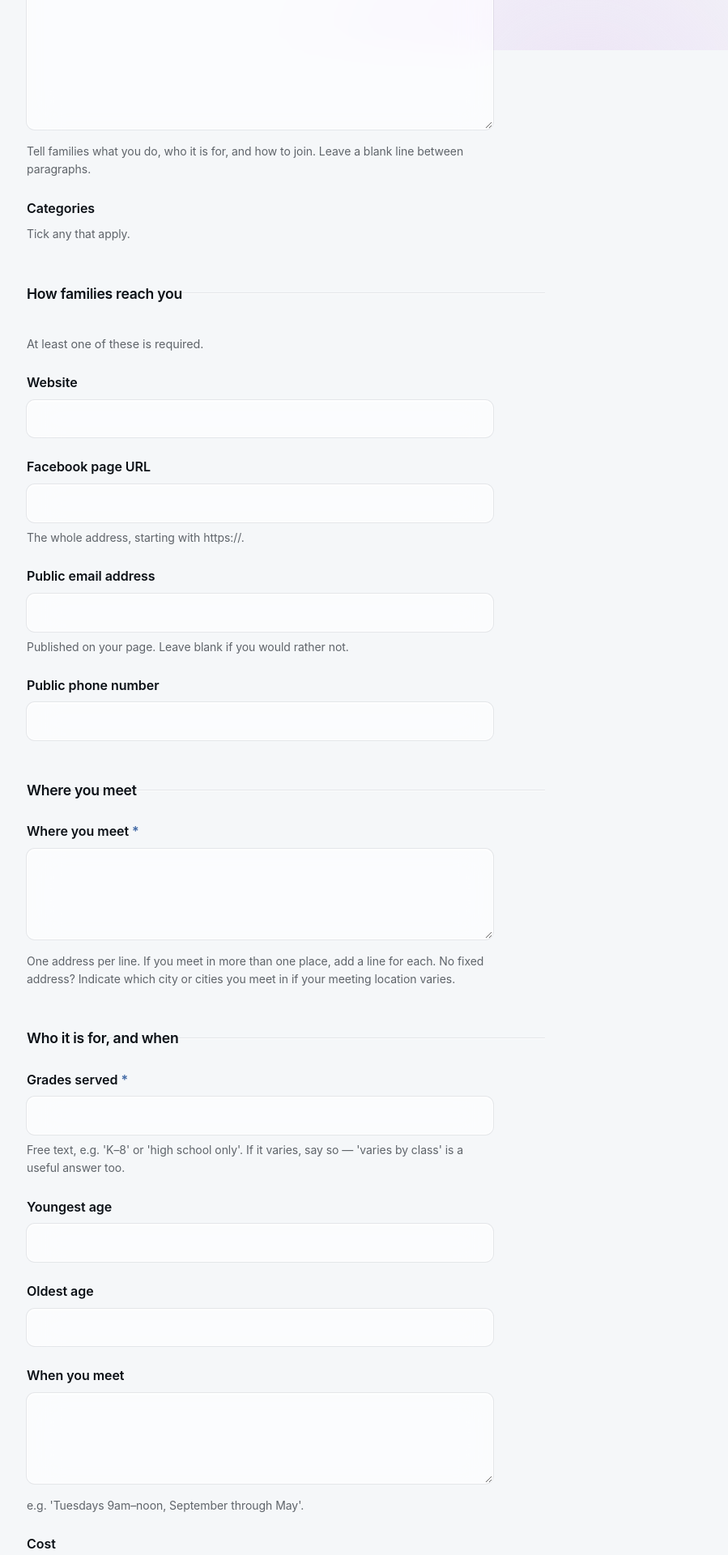
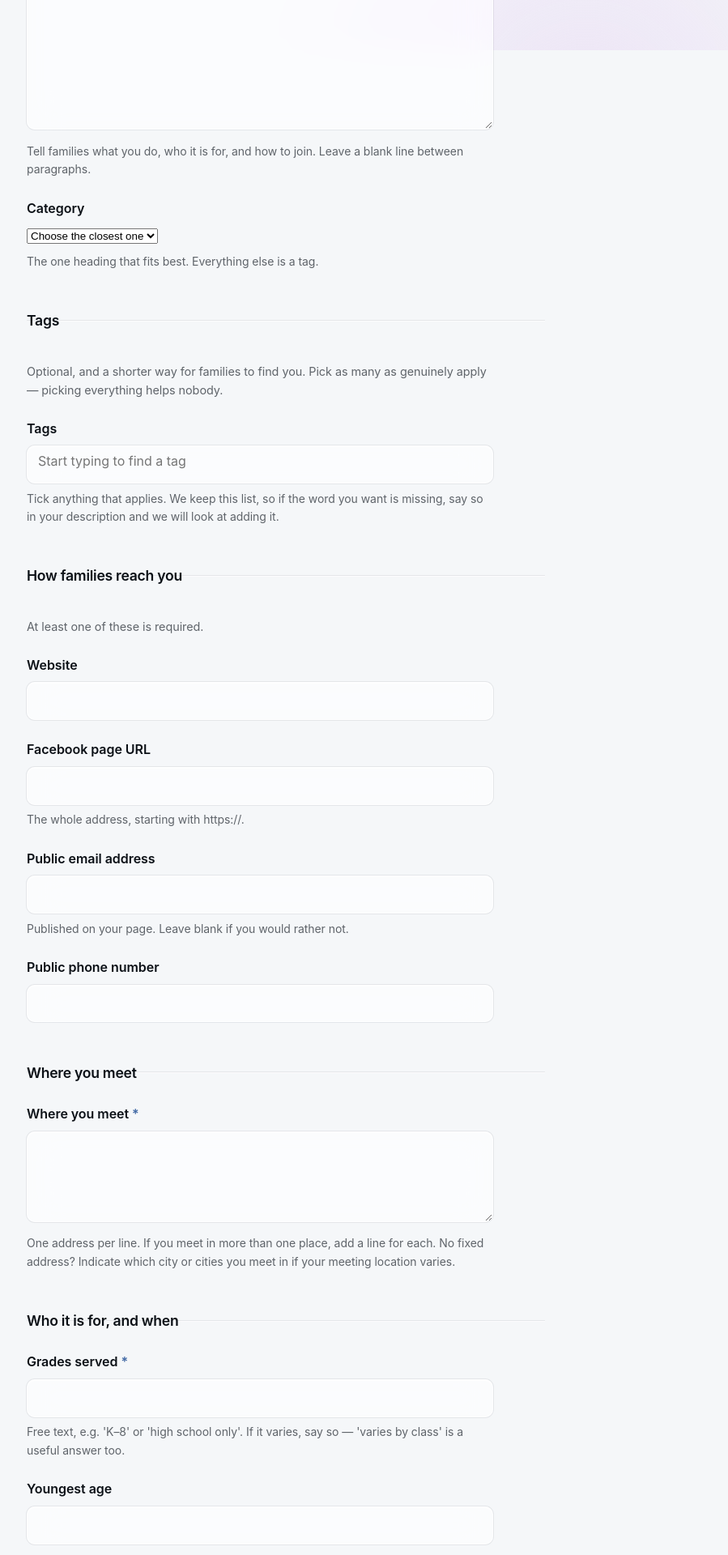
Before and after one commit to jmbarne3/volusiahd, a Django app: page /register/ in a window 1280 px wide. Shown: the part 738-2658 px from the top of the page at 81% size, without its empty margins (71-970 px from the left). Run offline with Django 5.2, Linux system fonts and the light colour scheme; data that the repository does not hold is empty.

Commit message:
Moved to a single category:

```diff
--- a/src/directory/forms.py
+++ b/src/directory/forms.py
@@ -12,7 +12,7 @@ formatting nobody asked for; plain text becomes paragraphs on approval.
 
 from django import forms
 
-from .models import Category, Submission
+from .models import Category, Submission, Tag
 
 # Bots fill every field they find; people never see this one.
 HONEYPOT_FIELD = "website_url"
@@ -28,11 +28,15 @@ class BaseSubmissionForm(forms.ModelForm):
 
     website_url = forms.CharField(required=False, widget=forms.HiddenInput)
 
-    categories = forms.ModelMultipleChoiceField(
+    # One category, so a dropdown rather than a list of checkboxes. There are
+    # fewer than ten and they are mutually exclusive by design; anything finer
+    # than a heading is a tag.
+    category = forms.ModelChoiceField(
         queryset=Category.objects.all(),
         required=False,
-        widget=forms.CheckboxSelectMultiple,
-        help_text="Tick any that apply.",
+        widget=forms.Select,
+        empty_label="Choose the closest one",
+        help_text="The one heading that fits best. Everything else is a tag.",
     )
 
     def clean(self):
@@ -54,13 +58,37 @@ class ProgramRegistrationForm(BaseSubmissionForm):
         label="I run this program, or I am authorized to list it",
     )
 
+    # Pick from the vocabulary; never add to it. A free-text tag field would
+    # give us "co-op", "Co-Op" and "coop" inside a week, and the whole value of
+    # a tag is that the same idea always carries the same word. The queryset is
+    # evaluated per request rather than at import, so a tag added in the admin
+    # this morning is on the form this afternoon.
+    tags = forms.ModelMultipleChoiceField(
+        queryset=Tag.objects.all(),
+        required=False,
+        # A plain <select multiple>, which Select2 turns into a searchable
+        # multiselect on the registration page. Without JavaScript it stays a
+        # usable native control rather than nothing at all.
+        widget=forms.SelectMultiple(
+            attrs={
+                "data-tag-select": "",
+                "data-placeholder": "Start typing to find a tag",
+                "size": "8",
+            }
+        ),
+        label="Tags",
+        help_text="Tick anything that applies. We keep this list, so if the word you "
+        "want is missing, say so in your description and we will look at adding it.",
+    )
+
     class Meta:
         model = Submission
         fields = [
             "program_name",
             "short_description",
             "description",
-            "categories",
+            "category",
+            "tags",
             "website",
             "facebook",
             "email",
@@ -190,7 +218,7 @@ class ProgramReferralForm(BaseSubmissionForm):
             "email",
             "phone",
             "locations",
-            "categories",
+            "category",
             "description",
             "submitter_name",
             "submitter_email",
--- a/src/directory/views.py
+++ b/src/directory/views.py
@@ -6,7 +6,7 @@ from .models import Category, Page, Program, Tag
 
 
 def _published_programs():
-    return Program.objects.published().prefetch_related("categories")
+    return Program.objects.published().select_related("category")
 
 
 def _listing_context(programs, **extra):
@@ -49,7 +49,7 @@ def program_list(request):
     active_category = None
     if category_slug:
         active_category = get_object_or_404(Category, slug=category_slug)
-        programs = programs.filter(categories=active_category)
+        programs = programs.filter(category=active_category)
 
     return render(
         request,
@@ -63,9 +63,7 @@ def category_detail(request, slug):
     return render(
         request,
         "directory/program_list.html",
-        _listing_context(
-            _published_programs().filter(categories=category), active_category=category
-        ),
+        _listing_context(_published_programs().filter(category=category), active_category=category),
     )
 
 
--- /dev/null
+++ b/src/static/css/tag-select.css
@@ -0,0 +1,144 @@
+/* Select2, dressed to match the rest of the site.
+ *
+ * Loaded only by the registration form, because it is the only page with a
+ * Select2 on it and no other page should pay for the stylesheet.
+ *
+ * Select2's own CSS is light-only and hardcodes its greys and its blue
+ * highlight, so every rule here exists to replace one of those with a token
+ * from site.css. Those tokens are already light-dark() pairs, which is why
+ * there is no separate dark theme below — the dark theme is these same rules.
+ *
+ * The closed control copies the text-input recipe from site.css verbatim
+ * (hairline border, --pane behind a blur, the lit top edge) so the tag field
+ * does not read as a different kind of thing from the fields above it.
+ *
+ * Selectors are doubled where Select2 4.0 and 4.1 name things differently
+ * ([aria-selected] versus --selected), so upgrading Django's vendored copy
+ * cannot silently drop the styling on the floor.
+ */
+
+/* --- The closed control -------------------------------------------------- */
+
+.select2-container { width: 100% !important; }
+
+.select2-container--default .select2-selection--multiple {
+  padding: .35rem .5rem;
+  border: 1px solid var(--hairline);
+  border-radius: var(--radius-sm);
+  background: var(--pane);
+  -webkit-backdrop-filter: var(--blur);
+  backdrop-filter: var(--blur);
+  box-shadow: inset 0 1px 0 var(--highlight), 0 0 0 1px var(--edge);
+  color: var(--ink);
+  min-height: 2.9rem;
+}
+.select2-container--default.select2-container--focus .select2-selection--multiple,
+.select2-container--default.select2-container--open .select2-selection--multiple {
+  border-color: var(--accent);
+  box-shadow: inset 0 1px 0 var(--highlight), 0 0 0 2px var(--accent);
+  outline: none;
+}
+
+.select2-container--default
+  .select2-selection--multiple
+  .select2-search--inline
+  .select2-search__field {
+  margin: 0;
+  color: var(--ink);
+  font: inherit;
+}
+.select2-container--default .select2-selection--multiple .select2-selection__placeholder {
+  color: var(--muted);
+}
+
+/* --- The chosen tags, as chips ------------------------------------------- */
+
+/* Deliberately the same shape as the .tag-chip on a program page, so a tag
+   looks like a tag whether you are choosing one or reading one. */
+.select2-container--default .select2-selection--multiple .select2-selection__choice {
+  display: inline-flex;
+  align-items: center;
+  gap: .4rem;
+  margin: .2rem .3rem .2rem 0;
+  padding: .2rem .65rem;
+  border: 0;
+  border-radius: var(--radius-pill);
+  background: var(--accent-wash);
+  color: var(--ink);
+  font-size: .85rem;
+}
+.select2-container--default .select2-selection--multiple .select2-selection__choice__remove {
+  order: 2;
+  margin: 0;
+  padding: 0;
+  border: 0;
+  background: none;
+  color: var(--muted);
+  font-size: 1.15em;
+  line-height: 1;
+}
+.select2-container--default
+  .select2-selection--multiple
+  .select2-selection__choice__remove:hover {
+  background: none;
+  color: var(--danger-line);
+}
+
+/* --- The dropdown -------------------------------------------------------- */
+
+/* --pane-solid, not --pane: this panel carries small text over whatever
+   happens to be behind it, and translucency there costs too much contrast. */
+.select2-dropdown {
+  border: 1px solid var(--hairline);
+  border-radius: var(--radius-sm);
+  background: var(--pane-solid);
+  box-shadow: 0 0 0 1px var(--edge), var(--shadow-hover);
+}
+.select2-search--dropdown { padding: var(--s-2); }
+.select2-container--default .select2-search--dropdown .select2-search__field {
+  padding: .45rem .6rem;
+  border: 1px solid var(--hairline);
+  border-radius: var(--radius-sm);
+  background: var(--pane-raised);
+  box-shadow: inset 0 1px 0 var(--highlight), 0 0 0 1px var(--edge);
+  color: var(--ink);
+  font: inherit;
+}
+.select2-results__option {
+  padding: .45rem .65rem;
+  color: var(--ink);
+}
+.select2-container--default .select2-results__option--highlighted[aria-selected],
+.select2-container--default
+  .select2-results__option--highlighted.select2-results__option--selectable {
+  background: var(--accent);
+  color: var(--accent-ink);
+}
+.select2-container--default .select2-results__option[aria-selected="true"],
+.select2-container--default .select2-results__option--selected {
+  background: var(--pane-raised);
+  color: var(--muted);
+}
+
+@media (prefers-reduced-transparency: reduce) {
+  .select2-container--default .select2-selection--multiple {
+    background: var(--pane-solid);
+    -webkit-backdrop-filter: none;
+    backdrop-filter: none;
+  }
+}
+
+/* --- Without JavaScript -------------------------------------------------- */
+
+/* The native control the form falls back to. Select2 hides the <select> and
+   renders its own, so these rules apply only when the script did not run. */
+select[data-tag-select] {
+  width: 100%;
+  min-height: 11rem;
+  padding: .45rem;
+  border: 1px solid var(--hairline);
+  border-radius: var(--radius-sm);
+  background: var(--pane-solid);
+  color: var(--ink);
+  font: inherit;
+}
--- a/src/templates/base.html
+++ b/src/templates/base.html
@@ -85,6 +85,7 @@ ever added, this block needs a hash or a nonce.{% endcomment %}
 </script>
 
 <link rel="stylesheet" href="{% static 'css/site.css' %}">
+{% block extra_css %}{% endblock %}
 </head>
 <body>
 <a class="skip" href="#main">Skip to content</a>
@@ -121,5 +122,12 @@ ever added, this block needs a hash or a nonce.{% endcomment %}
     </div>
   </div>
 </footer>
+
+{% comment %}
+Empty on every page but the registration form. The theme switch above is inline
+in <head> because it has to run before first paint; anything down here is an
+enhancement the page already works without.
+{% endcomment %}
+{% block scripts %}{% endblock %}
 </body>
 </html>
--- a/src/templates/directory/_program_cards.html
+++ b/src/templates/directory/_program_cards.html
@@ -5,7 +5,7 @@
       <h3><a href="{{ program.get_absolute_url }}">{{ program.name }}</a></h3>
       <p>{{ program.short_description }}</p>
       <p class="meta">
-        {% for category in program.categories.all %}<span class="tag c{{ category|colour_code }}">{{ category.name }}</span>{% endfor %}
+        {% if program.category %}<span class="tag c{{ program.category|colour_code }}">{{ program.category.name }}</span>{% endif %}
         {% if program.step_up_display %}<span class="tag step-up">{{ program.step_up_display }}</span>{% endif %}
         {% if program.primary_location %}<span class="where">{{ program.primary_location|truncatechars:40 }}{% if program.location_list|length > 1 %} +{{ program.location_list|length|add:"-1" }}{% endif %}</span>{% endif %}
       </p>
--- a/src/templates/directory/program_detail.html
+++ b/src/templates/directory/program_detail.html
@@ -16,7 +16,7 @@
   <p class="lede">{{ program.short_description }}</p>
 
   <p class="meta">
-    {% for category in program.categories.all %}<a class="tag c{{ category|colour_code }}" href="{{ category.get_absolute_url }}">{{ category.name }}</a>{% endfor %}
+    {% if program.category %}<a class="tag c{{ program.category|colour_code }}" href="{{ program.category.get_absolute_url }}">{{ program.category.name }}</a>{% endif %}
   </p>
 
   <div class="program-layout">
--- a/src/templates/directory/refer.html
+++ b/src/templates/directory/refer.html
@@ -19,7 +19,7 @@
   {% field form.email %}
   {% field form.phone %}
   {% field form.locations %}
-  {% field form.categories %}
+  {% field form.category %}
   {% field form.description %}
   {% field form.submitter_name %}
   {% field form.submitter_email %}
--- a/src/templates/directory/register.html
+++ b/src/templates/directory/register.html
@@ -1,9 +1,43 @@
 {% extends "base.html" %}
-{% load directory_extras %}
+{% load directory_extras static %}
 
 {% block title %}Register your program — {{ site_name }}{% endblock %}
 {% block og_title %}Register your program{% endblock %}
 {% block meta_description %}Run a homeschool co-op, class, team, or support group in Volusia County? Add it to the directory.{% endblock %}
+
+{% comment %}
+Select2 comes from django.contrib.admin's vendored copies rather than a CDN or a
+checked-in bundle: they are already installed, already collected by
+collectstatic and already served by whitenoise, so this page adds no new
+dependency and no third-party request. The coupling is to admin's static paths,
+which a Django upgrade could in principle move, so a test asserts the four
+files still resolve.
+{% endcomment %}
+{% block extra_css %}
+<link rel="stylesheet" href="{% static 'admin/css/vendor/select2/select2.min.css' %}">
+<link rel="stylesheet" href="{% static 'css/tag-select.css' %}">
+{% endblock %}
+
+{% block scripts %}
+<script src="{% static 'admin/js/vendor/jquery/jquery.min.js' %}"></script>
+<script src="{% static 'admin/js/vendor/select2/select2.full.min.js' %}"></script>
+<script>
+  // The field is a working <select multiple> before this runs and after it
+  // fails, so everything here is guarded rather than assumed.
+  (function () {
+    var jq = window.jQuery;
+    var select = document.querySelector("select[data-tag-select]");
+    if (!jq || !select || typeof jq.fn.select2 !== "function") return;
+    // `size` only helps the native fallback; Select2 would honour it as a height.
+    select.removeAttribute("size");
+    jq(select).select2({
+      width: "100%",
+      placeholder: select.dataset.placeholder || "",
+      closeOnSelect: false
+    });
+  })();
+</script>
+{% endblock %}
 
 {% block content %}
 <h1>Register your program</h1>
@@ -22,7 +56,13 @@
     {% field form.program_name %}
     {% field form.short_description %}
     {% field form.description %}
-    {% field form.categories %}
+    {% field form.category %}
+  </fieldset>
+
+  <fieldset>
+    <legend>Tags</legend>
+    <p class="hint">Optional, and a shorter way for families to find you. Pick as many as genuinely apply — picking everything helps nobody.</p>
+    {% field form.tags %}
   </fieldset>
 
   <fieldset>
```
Also changed, not shown: src/directory/admin.py (+13 -14 lines), src/directory/models.py (+26 -2 lines), src/directory/tests.py (+105 -4 lines), src/directory/migrations/0009_submission_tags.py (added), src/directory/migrations/0010_single_category.py (added).
